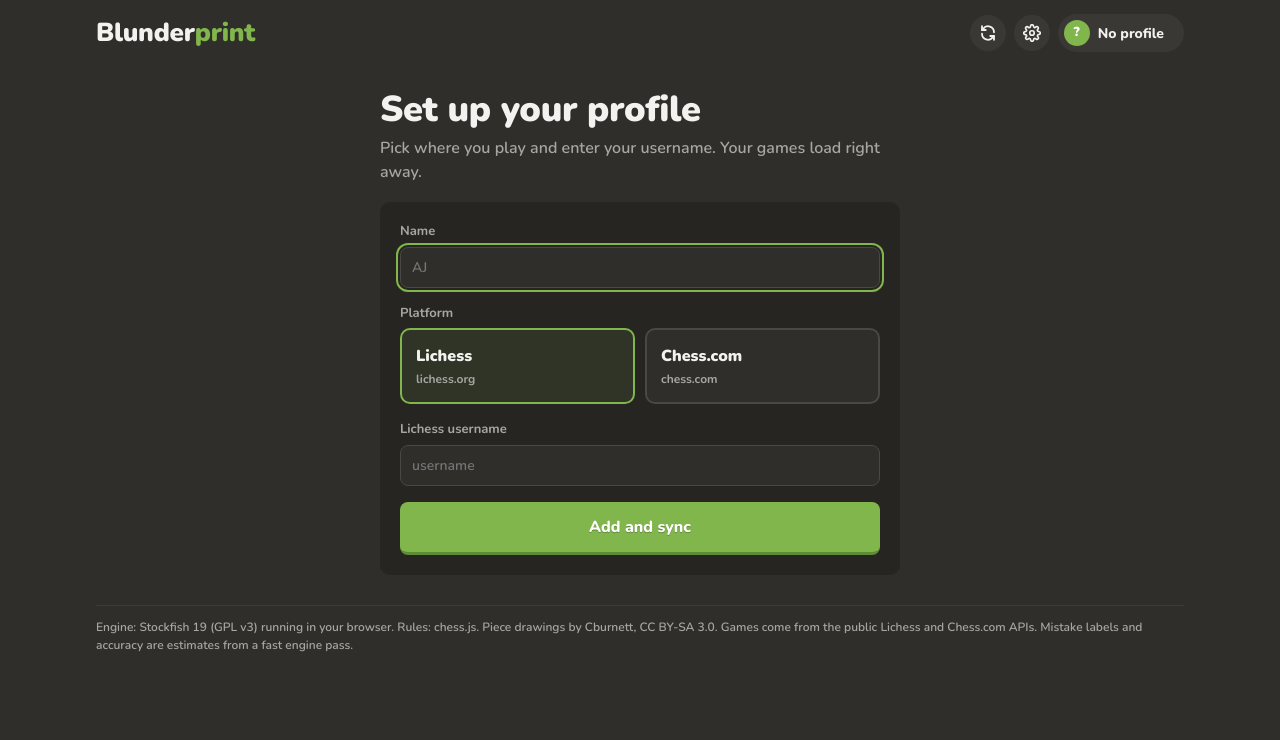
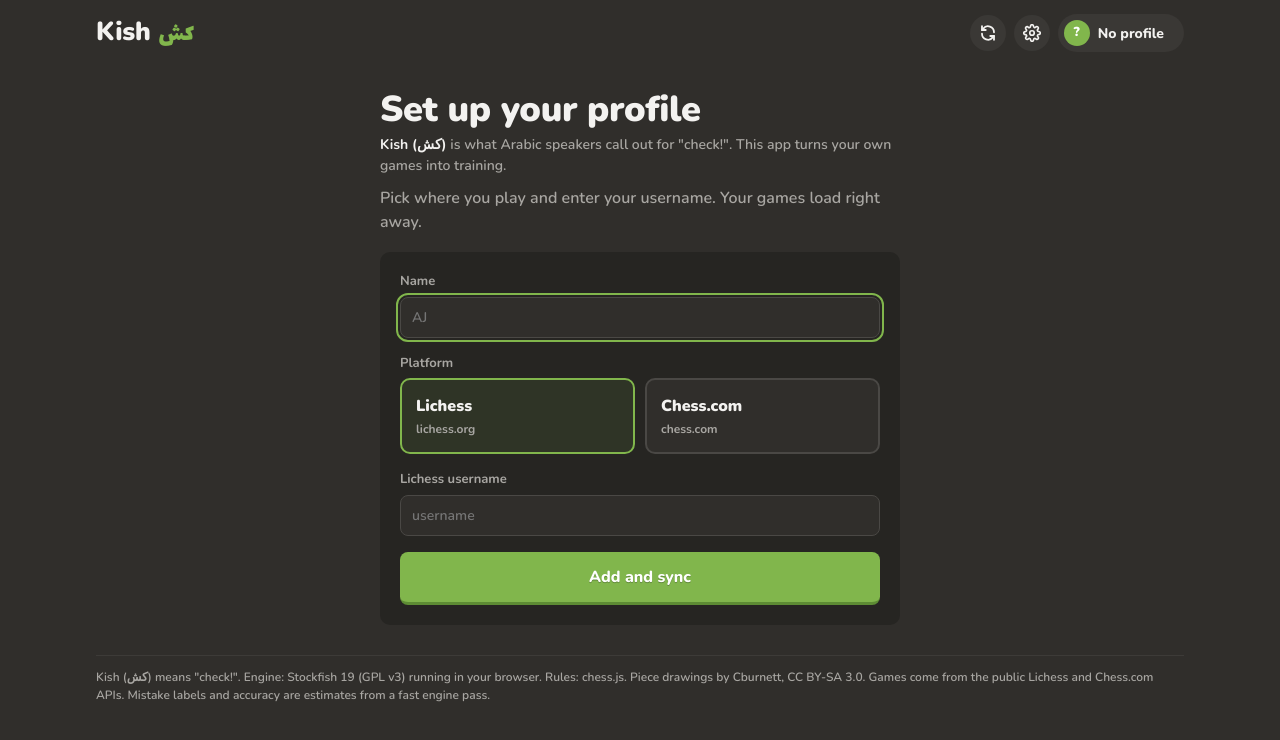
Before and after one commit to AbdulelahM/blunderprint, a plain HTML site: page index.html in a window 1280 px wide. Drawn offline with nearby package versions, Linux system fonts and the light colour scheme; no server answers.

Commit message:
Rename the app to Kish (كش) with a new icon
- New icon: board tile, "kish" with the red check dot as the dot of the i, faint كش watermark
- App name, home-screen name, page title and header now say Kish; setup screen explains the name
- Saved games and progress are unaffected (same storage keys)

Co-Authored-By: Claude Opus 5.5 <noreply@anthropic.com>
Claude-Session: https://claude.ai/code/session_01K7K7krRbpus1TeRtZGGeAQ

```diff
--- a/app.js
+++ b/app.js
@@ -1,4 +1,4 @@
-// Blunderprint app. Built from tools/parts/*.js by tools/build.py; edit the parts, not site/app.js.
+// Kish app (formerly Blunderprint). Built from tools/parts/*.js by tools/build.py; edit the parts, not site/app.js.
 import * as C from './core.js';
 import * as SY from './sync.js';
 const { Chess } = C;
--- a/index.html
+++ b/index.html
@@ -10,10 +10,10 @@
 <meta name="apple-mobile-web-app-capable" content="yes">
 <meta name="mobile-web-app-capable" content="yes">
 <meta name="apple-mobile-web-app-status-bar-style" content="black-translucent">
-<meta name="apple-mobile-web-app-title" content="Blunderprint">
-<title>Blunderprint</title>
+<meta name="apple-mobile-web-app-title" content="Kish">
+<title>Kish</title>
 <link rel="preconnect" href="https://fonts.googleapis.com">
-<link href="https://fonts.googleapis.com/css2?family=Nunito:wght@400;600;700;800;900&display=swap" rel="stylesheet">
+<link href="https://fonts.googleapis.com/css2?family=Lalezar&family=Nunito:wght@400;600;700;800;900&display=swap" rel="stylesheet">
 <style>
 /* Layout idea: a chess-site feel. Warm charcoal surfaces, a green and cream board, rounded heavy type,
    chunky buttons with a pressed edge. Green is the action colour; red is kept for mistakes only. */
@@ -56,7 +56,7 @@ h3 { font-size: 12px; font-weight: 800; margin: 0 0 8px; color: var(--dim); text
 /* header */
 header.top { display: grid; grid-template-columns: auto 1fr; align-items: center; gap: 10px 18px; padding: 14px 0 8px; }
 .mark { font-weight: 900; font-size: 26px; letter-spacing: -.01em; line-height: 1; }
-.mark b { color: var(--line); font-weight: 900; }
+.mark .ar { font-family: "Lalezar", "Geeza Pro", "SF Arabic", "Noto Naskh Arabic", sans-serif; font-weight: 400; color: var(--line); margin-left: 8px; font-size: .92em; }
 .hdr { display: flex; gap: 8px; align-items: center; justify-content: flex-end; flex-wrap: wrap; min-width: 0; }
 nav.tabs { grid-column: 1 / -1; display: flex; gap: 4px; overflow-x: auto; scrollbar-width: none; }
 nav.tabs::-webkit-scrollbar { display: none; }
@@ -520,7 +520,7 @@ https://github.com/shaack/cm-chessboard
 </defs></svg>
 <div class="wrap">
   <header class="top">
-    <div class="mark">Blunder<b>print</b></div>
+    <div class="mark" title="Kish (كش) is what you call out for check">Kish<span class="ar" lang="ar">كش</span></div>
     <div class="hdr">
       <span class="syncnote" id="sync-note"></span>
       <button class="iconbtn" id="sync-btn" type="button" aria-label="Sync new games" title="Sync new games"><svg viewBox="0 0 24 24" fill="none" stroke="currentColor" stroke-width="2.4" stroke-linecap="round" stroke-linejoin="round"><path d="M20 11a8 8 0 0 0-14.3-4.9L4 8"/><path d="M4 3v5h5"/><path d="M4 13a8 8 0 0 0 14.3 4.9L20 16"/><path d="M20 21v-5h-5"/></svg></button>
@@ -550,6 +550,7 @@ https://github.com/shaack/cm-chessboard
   <section class="view" id="view-setup">
     <div class="setup">
       <h1 id="su-title">Set up your profile</h1>
+      <p class="note" style="margin:-2px 0 10px;font-size:14px"><b style="color:var(--ink)">Kish (كش)</b> is what Arabic speakers call out for "check!". This app turns your own games into training.</p>
       <p class="lede" id="su-lede">Pick where you play and enter your username. Your games load right away.</p>
       <form class="card" id="su-form" novalidate>
         <div class="field"><label for="su-name">Name</label><input type="text" id="su-name" placeholder="AJ" autocomplete="off" maxlength="30"></div>
@@ -707,7 +708,7 @@ https://github.com/shaack/cm-chessboard
     </div>
   </section>
 
-  <footer>Engine: Stockfish 19 (GPL v3) running in your browser. Rules: chess.js. Piece drawings by Cburnett, CC BY-SA 3.0. Games come from the public Lichess and Chess.com APIs. Mistake labels and accuracy are estimates from a fast engine pass.</footer>
+  <footer>Kish (كش) means "check!". Engine: Stockfish 19 (GPL v3) running in your browser. Rules: chess.js. Piece drawings by Cburnett, CC BY-SA 3.0. Games come from the public Lichess and Chess.com APIs. Mistake labels and accuracy are estimates from a fast engine pass.</footer>
 </div>
 <script type="module" src="./app.js"></script>
 </body>
--- a/sw.js
+++ b/sw.js
@@ -1,6 +1,6 @@
-// Blunderprint service worker: keeps the app's files on the device so it opens offline.
+// Kish service worker: keeps the app's files on the device so it opens offline.
 // VERSION changes on every build, which is how a new version gets noticed.
-const VERSION = '0f29102e973a';
+const VERSION = 'c358b134c075';
 const CACHE = 'bp-' + VERSION;
 const FONT_CACHE = 'bp-fonts';
 const CORE = [
```
Also changed, not shown: apple-touch-icon.png, icon-192.png, icon-512.png, icon-maskable-512.png, manifest.webmanifest.
